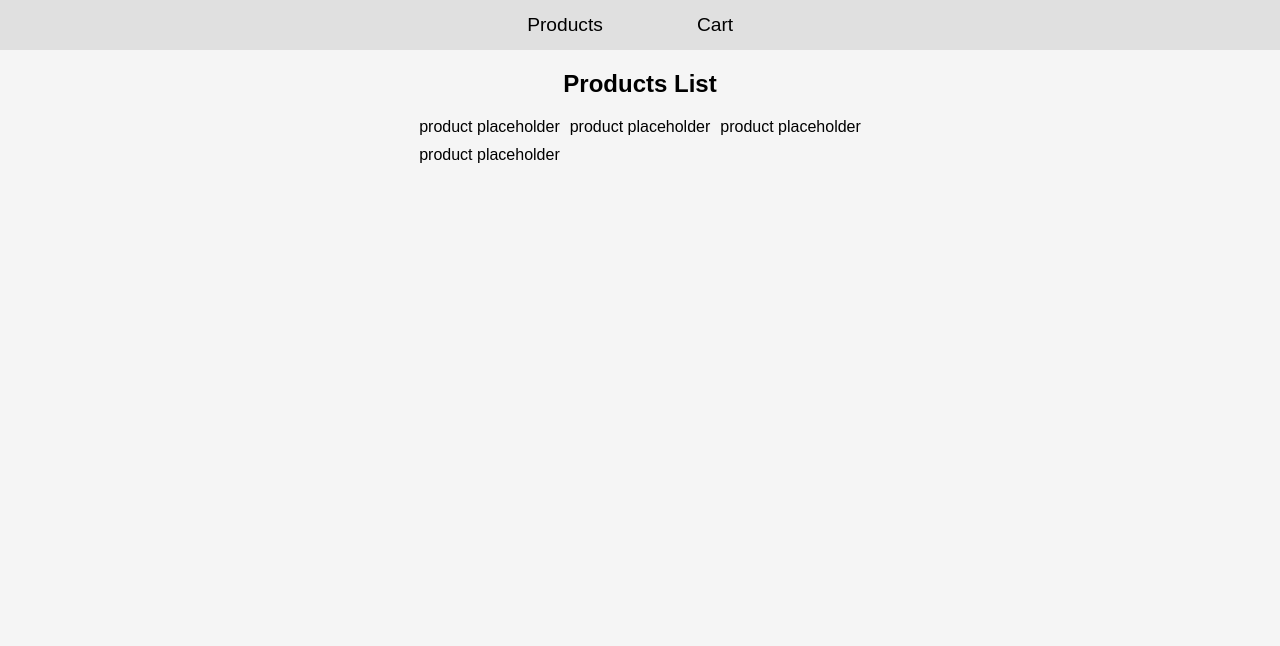
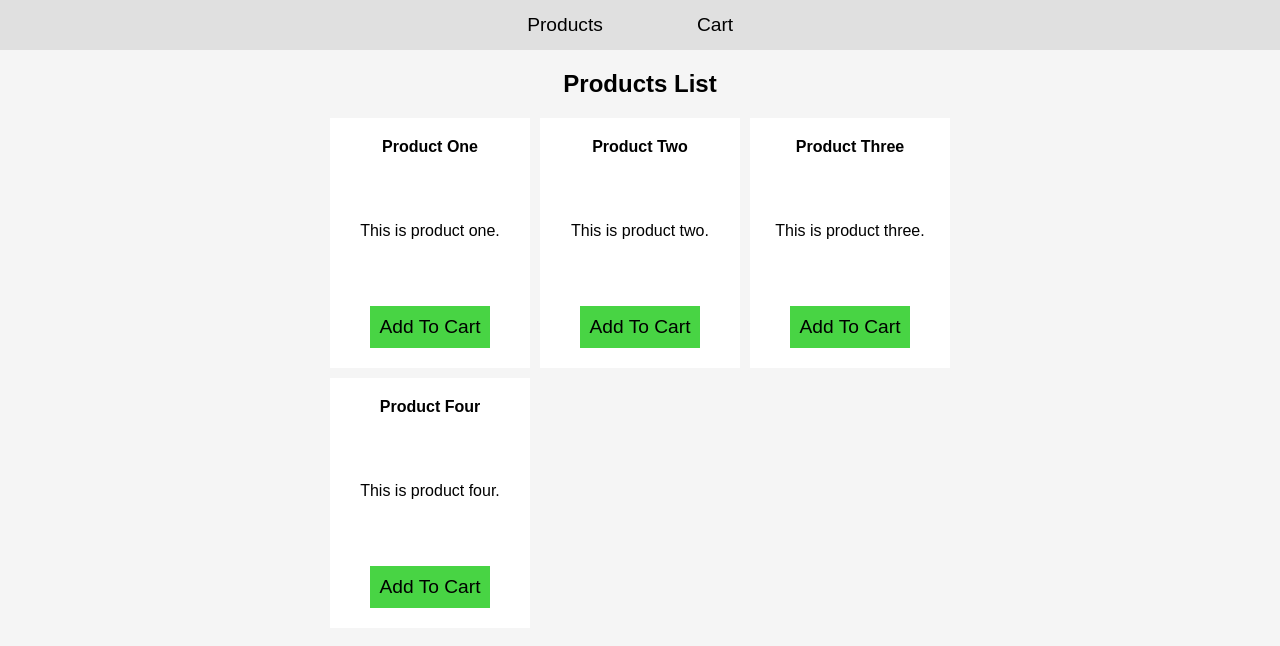
Before and after one commit to EduardoSCosta/atividade-shopping-cart, a React (Create React App) app: page / in a window 1280 px wide. Shown: the top 646 px of the page. Built offline with nearby package versions, Linux system fonts and the light colour scheme.

Commit message:
create Product component details and tests

```diff
--- a/src/components/Product.jsx
+++ b/src/components/Product.jsx
@@ -1,6 +1,14 @@
+import '../styles/components/_product.css';
+
 const Product = ({product, addToCart}) => {
   return (
-    <p>product placeholder</p>
+    <div className='product'>
+      <p className='product__name'>{product.name}</p>
+      <p className='product__description'>{product.description}</p>
+      <button className='button product__add-to-cart-button' type='button' onClick={addToCart}>
+        Add to cart
+      </button>
+    </div>
   );
 }
 
--- /dev/null
+++ b/src/styles/components/_product.css
@@ -0,0 +1,19 @@
+.product {
+  background-color: var(--white);
+  display: flex;
+  flex-direction: column;
+  min-height: 250px;
+  width: 200px;
+  padding: 20px;
+  align-items: center;
+  justify-content: space-between;
+}
+
+.product__name {
+  text-transform: capitalize;
+  font-weight: bold;
+}
+
+.product__add-to-cart-button {
+  background-color: var(--green-300);
+}
```
Also changed, not shown: 1 other file (tests, documents, lock files or other folders).
